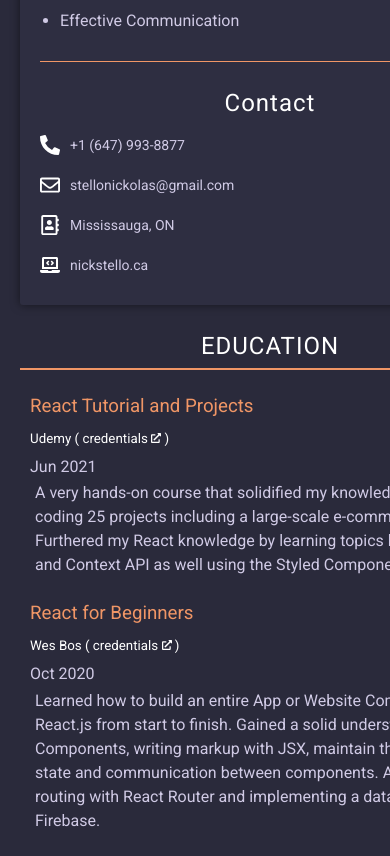
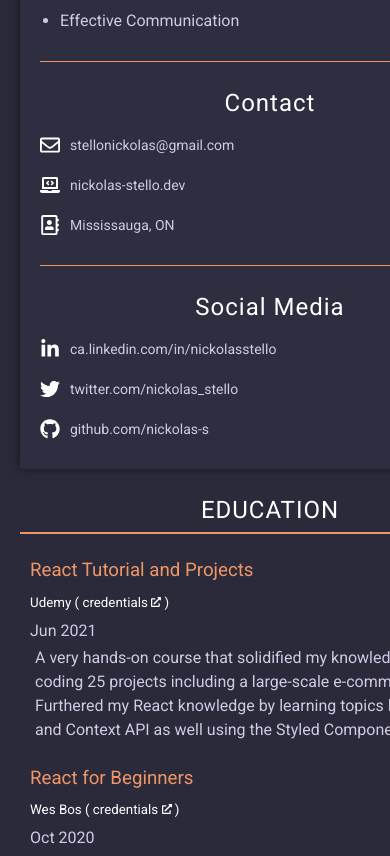
Before and after one commit to nickolas-s/nickolas-stello-portfolio, a React (Create React App) app: page /resume in a window 390 px wide. Shown: the part 1760-2616 px from the top of the page. Built offline with nearby package versions, Linux system fonts and the light colour scheme.

Commit message:
added social meta tags,call to action and social media on bio.  Removed contact page and phone number.

```diff
--- a/public/index.html
+++ b/public/index.html
@@ -2,13 +2,37 @@
 <html lang="en">
   <head>
     <meta charset="utf-8" />
-    <link rel="icon" type="image/svg+xml" href="NSfavicon.svg" />
     <meta name="viewport" content="width=device-width, initial-scale=1" />
     <meta name="theme-color" content="#000000" />
     <meta
       name="Nickolas Stello Portfolio"
       content="Web site created using create-react-app"
     />
+    <!-- linkedin card-->
+    <meta property="og:title" content="Nickolas Stello · Frontend Developer" />
+    <meta
+      property="og:image"
+      content="https://res.cloudinary.com/dnfecsurp/image/upload/v1626126781/portfolio/socail-card_vjcse4.png"
+    />
+    <meta property="og:description" content="Check out my portfolio!" />
+    <meta property="og:url" content="https://nickolas-stello.netlify.app" />
+    <!-- twitter card -->
+    <meta property="twitter:card" content="summary" />
+    <meta
+      property="twitter:ttile"
+      content="Nickolas Stello · Frontend Developer"
+    />
+    <meta
+      property="twitter:image"
+      content="https://res.cloudinary.com/dnfecsurp/image/upload/v1626126781/portfolio/socail-card_vjcse4.png"
+    />
+    <meta
+      property="twitter:url"
+      content="https://nickolas-stello.netlify.app"
+    />
+    <meta property="twitter:description" content="Check out my portfolio!" />
+
+    <link rel="icon" type="image/svg+xml" href="NSfavicon.svg" />
     <link rel="preconnect" href="https://fonts.googleapis.com" />
     <link rel="preconnect" href="https://fonts.gstatic.com" crossorigin />
     <link
--- a/src/App.js
+++ b/src/App.js
@@ -3,7 +3,6 @@ import { Route, Switch, useHistory } from 'react-router-dom';
 import HomePage from './pages/HomePage';
 import ProjectsPage from './pages/ProjectsPage';
 import ResumePage from './pages/ResumePage';
-import ContactPage from './pages/ContactPage';
 import Header from './components/Header';
 import Footer from './components/Footer';
 import GlobalStyles from './styles/globalStyles';
@@ -36,9 +35,6 @@ function App() {
             <Route path="/resume">
               <ResumePage />
             </Route>
-            <Route path="/contact">
-              <ContactPage />
-            </Route>
           </Switch>
         </main>
         <Footer />
--- a/src/components/BioAside.js
+++ b/src/components/BioAside.js
@@ -1,8 +1,10 @@
 import {
   FaRegEnvelope,
-  FaPhoneAlt,
   FaRegAddressBook,
   FaLaptopCode,
+  FaLinkedinIn,
+  FaTwitter,
+  FaGithub,
 } from 'react-icons/fa';
 
 function BioAside() {
@@ -95,10 +97,6 @@ function BioAside() {
       <div className="container-contact">
         <h2>Contact</h2>
         <p>
-          <FaPhoneAlt className="icon" />
-          <a href="tel:+1-647-993-8877">+1 (647) 993-8877</a>
-        </p>
-        <p>
           <FaRegEnvelope className="icon" />
           <a
             href="mailto:stellonickolas@gmail.com"
@@ -109,17 +107,51 @@ function BioAside() {
           </a>
         </p>
         <p>
+          <FaLaptopCode className="icon" />
+          <a
+            href="https://nickolas-stello.netlify.app"
+            target="_blank"
+            rel="noreferrer"
+          >
+            nickolas-stello.dev
+          </a>
+        </p>
+        <p>
           <FaRegAddressBook className="icon" />
           Mississauga, ON
         </p>
-        <p>
-          <FaLaptopCode className="icon" />
+      </div>
+      <hr />
+      <div className="container-social">
+        <h2>Social Media</h2>
+        <p className="linkedin">
+          <FaLinkedinIn className="icon" />
           <a
-            href="https://nickolas-stello.netlify.app/"
+            href="https://ca.linkedin.com/in/nickolasstello"
             target="_blank"
             rel="noreferrer"
           >
-            nickstello.ca
+            ca.linkedin.com/in/nickolasstello
+          </a>
+        </p>
+        <p>
+          <FaTwitter className="icon" />
+          <a
+            href="https://twitter.com/nickolas_stello"
+            target="_blank"
+            rel="noreferrer"
+          >
+            twitter.com/nickolas_stello
+          </a>
+        </p>
+        <p>
+          <FaGithub className="icon" />
+          <a
+            href="https://github.com/nickolas-s"
+            target="_blank"
+            rel="noreferrer"
+          >
+            github.com/nickolas-s
           </a>
         </p>
       </div>
--- a/src/components/Hero.js
+++ b/src/components/Hero.js
@@ -7,7 +7,18 @@ function Hero() {
         <div className="info-container">
           <h1>Hi! I'm Nickolas Stello</h1>
           <p>I'm a Frontend developer based in Mississauga, Canada.</p>
-          <p>Currently open to opportunities.</p>
+          <p>
+            Currently open to opportunities.{' '}
+            <span>
+              <a
+                href="mailto:stellonickolas@gmail.com"
+                target="_blank"
+                rel="noreferrer"
+              >
+                Get in Touch!
+              </a>
+            </span>
+          </p>
         </div>
         <div className="img-container">
           <img
--- a/src/pages/ContactPage.js
+++ /dev/null
@@ -1,9 +0,0 @@
-function ContactPage() {
-  return (
-    <section>
-      <h2>Contact Page</h2>
-    </section>
-  );
-}
-
-export default ContactPage;
--- a/src/styles/HeroStyles.js
+++ b/src/styles/HeroStyles.js
@@ -26,6 +26,35 @@ const HeroStyles = styled.div`
         font-weight: 500;
         line-height: normal;
         padding-bottom: 20px;
+      }
+
+      a {
+        color: ${colors.paragraph};
+        position: relative;
+        transition: transform 250ms ease 0s, color 250ms ease 0s;
+        display: inline-block;
+
+        &:hover {
+          transform: skew(-3deg, -3deg);
+
+          &:after {
+            height: 105%;
+            width: 110%;
+          }
+        }
+
+        &:after {
+          background-color: ${colors.accentColor};
+          bottom: 0px;
+          content: '';
+          height: 2px;
+          left: 50%;
+          position: absolute;
+          transform: translateX(-50%);
+          transition: width 250ms ease 0s, height 250ms ease 0s;
+          width: 100%;
+          z-index: -1;
+        }
       }
     }
 
--- a/src/styles/ResumePageStyles.js
+++ b/src/styles/ResumePageStyles.js
@@ -122,7 +122,8 @@ const ResumePageStyles = styled.div`
         }
       }
 
-      &-contact {
+      &-contact,
+      &-social {
         padding: 20px;
 
         p {
@@ -140,6 +141,10 @@ const ResumePageStyles = styled.div`
           a {
             color: inherit;
           }
+        }
+
+        .linkedin {
+          font-size: 12px;
         }
       }
     }
@@ -163,6 +168,10 @@ const ResumePageStyles = styled.div`
       .container {
         max-width: 500px;
         justify-self: center;
+
+        .linkedin {
+          font-size: 14px;
+        }
       }
     }
   }
```
Also changed, not shown: src/components/Header.js (+0 -7 lines).
